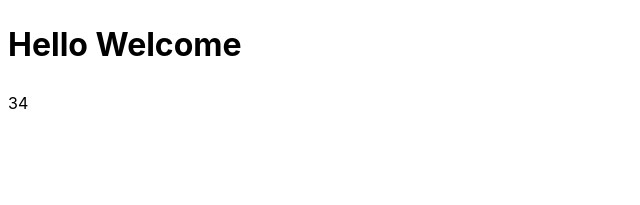
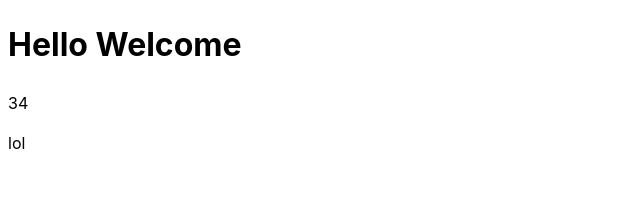
Before and after one commit to Vivek-Pandey81307/Mastering-TypeScript, a React (Vite) app in the folder 07 React.ts/: page / in a window 1280 px wide. Shown: the top 205 px of the page, without its empty margins (0-640 px from the left). Built offline with nearby package versions, Linux system fonts and the light colour scheme.

Commit message:
{children:ReactNode}-React.ts

```diff
--- a/07 React.ts/src/App.tsx
+++ b/07 React.ts/src/App.tsx
@@ -1,3 +1,4 @@
+import { Children } from 'react'
 import Box from './components/Box'
 function App() {
 
@@ -5,7 +6,7 @@ function App() {
     <>
       <div>
         <Box heading={'Hello Welcome'}
-        count={34} func1={(a:string)=>{alert(a)}}/>
+        count={34} func1={(a:string)=>{alert(a)}} children={<>lol</>}   />
       </div>
     </>
   )
--- a/07 React.ts/src/components/Box.tsx
+++ b/07 React.ts/src/components/Box.tsx
@@ -1,15 +1,19 @@
+import { ReactNode } from "react";
+
 type PropsType={
     heading:string,
     count:number,
-    func1:(a:string)=>void
+    func1:(a:string)=>void,
+    children: ReactNode,
 };
 
-const Box = ({heading,count,func1} : PropsType) => {
+const Box = ({heading,count,func1,children} : PropsType) => {
   func1("alerted!");
   return (
     <div>
         <h1>{heading}</h1>
         <p>{count}</p>
+        {children}
     </div>
   )
 }
```
